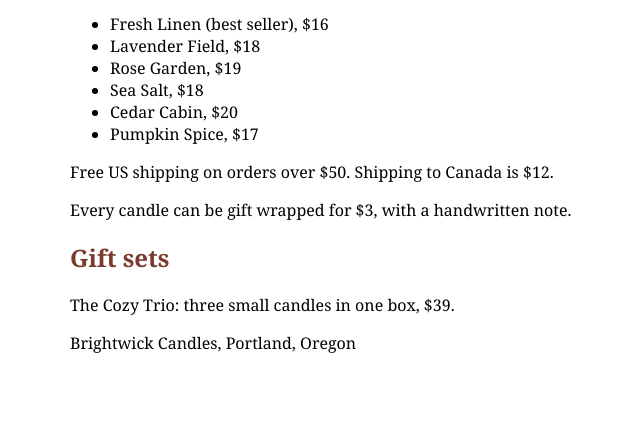
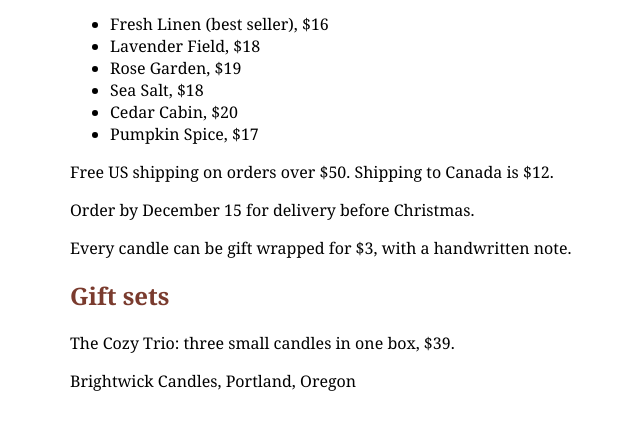
Before and after one commit to maya-brightwick/gift-guide, a plain HTML site: page index.html in a window 1280 px wide. Shown: the part 129-558 px from the top of the page, without its empty margins (270-910 px from the left). Drawn offline with Linux system fonts and the light colour scheme.

Commit message:
Add the order-by date

```diff
--- a/index.html
+++ b/index.html
@@ -17,6 +17,7 @@
     <li>Pumpkin Spice, $17</li>
   </ul>
   <p>Free US shipping on orders over $50. Shipping to Canada is $12.</p>
+  <p>Order by December 15 for delivery before Christmas.</p>
   <p>Every candle can be gift wrapped for $3, with a handwritten note.</p>
   <h2>Gift sets</h2>
   <p>The Cozy Trio: three small candles in one box, $39.</p>
```
